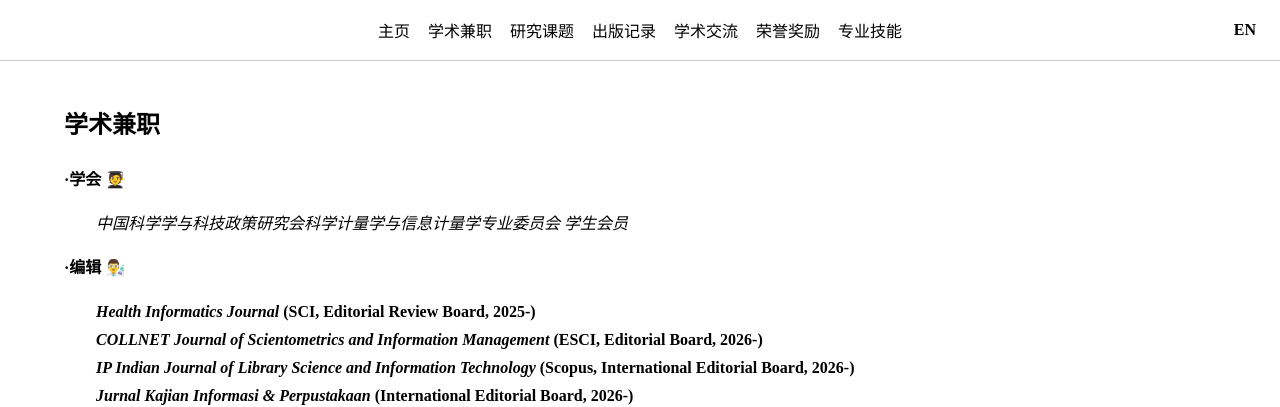
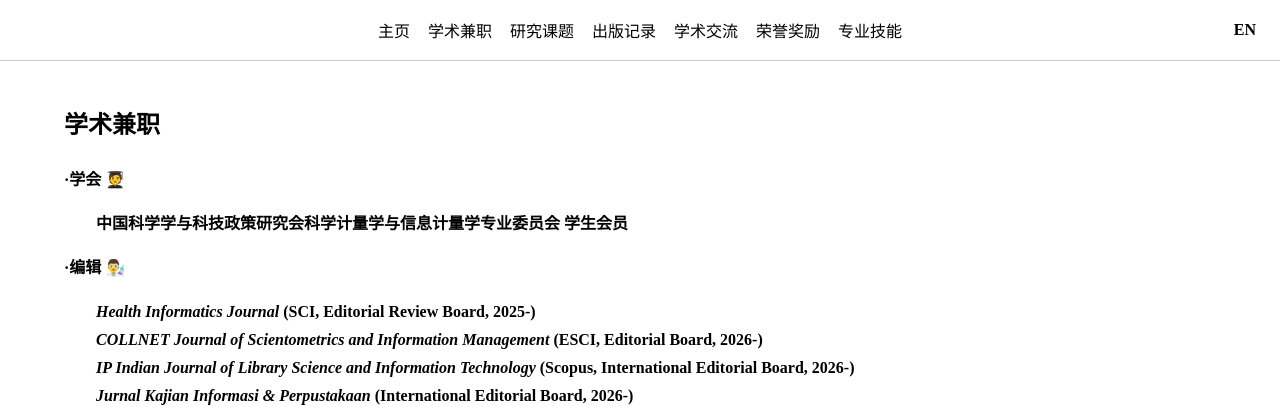
Before and after one commit to jiang-yuyan/Yuyan-Jiang-CV, a Jekyll site: the page built from role/roles-zh.md, in a window 1280 px wide. Shown: the top 407 px of the page. Built offline with Jekyll 4.4.1, drawn with Linux system fonts in a browser that asks for light colours.

```diff
--- a/role/roles-zh.md
+++ b/role/roles-zh.md
@@ -6,7 +6,7 @@ title: roles-zh
 ## 学术兼职
 __·学会__ 🧑‍🎓
 
-&#8195;&#8195;_中国科学学与科技政策研究会科学计量学与信息计量学专业委员会 学生会员_
+&#8195;&#8195;**中国科学学与科技政策研究会科学计量学与信息计量学专业委员会 学生会员**
 
 __·编辑__ 👨‍🔬
 
```
